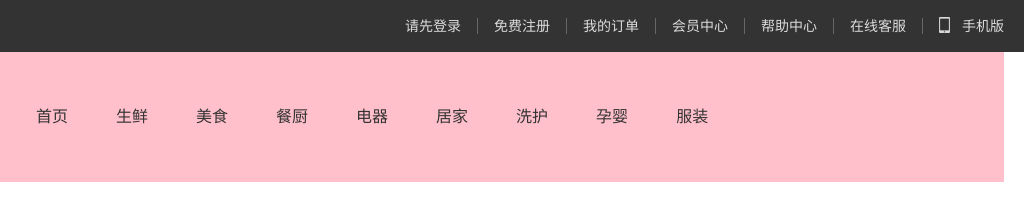
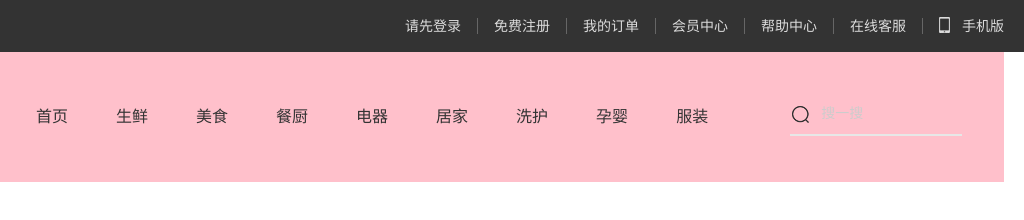
Before and after one commit to maniubiRealme/TestJxs, a plain HTML site: page index.html in a window 1280 px wide. Shown: the top 220 px of the page, 256-1280 px from the left. Drawn offline with Linux system fonts and the light colour scheme.

Commit message:
xtx-main-nav-search

```diff
--- a/css/common.css
+++ b/css/common.css
@@ -98,3 +98,36 @@
   color: #27ba9b;
   border-bottom: 1px solid #27ba9b;
 }
+
+.xtx-main-nav .search {
+  position: relative;
+  width: 172px;
+  height: 30px;
+  border-bottom: 2px solid  #e7e7e7;
+  margin-left: 82px;
+  margin-top: 24px;
+}
+
+.fdj {
+  position: absolute;
+  left: 2px;
+  top: 0;
+  width: 18px;
+  height: 18px;
+  /* background-color: skyblue; */
+  background-image: url(../images/sprites.png);
+  background-position: -80px -70px;
+}
+
+.search input {
+  position: relative;
+  bottom: 5px;
+  margin-left: 31px;
+  background-color: transparent;
+  width: 80%;
+}
+
+.search input::placeholder {
+  font-size: 14px;
+  color: #ccc;
+}
--- a/index.html
+++ b/index.html
@@ -57,6 +57,11 @@
           <li><a href="#">服装</a></li>
         </ul>
       </nav>
+      <!-- search -->
+      <div class="search fl">
+        <div class="fdj"></div>
+        <input type="text" placeholder="搜一搜">
+      </div>
     </div>
   </header>
   <!-- header 结束 -->
```
